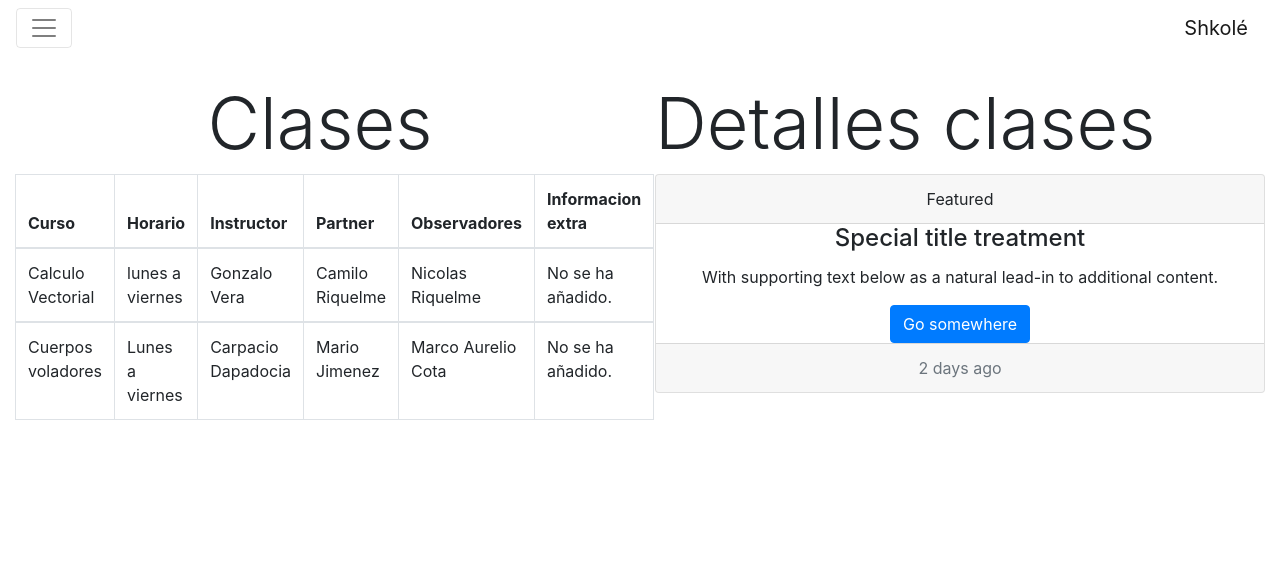
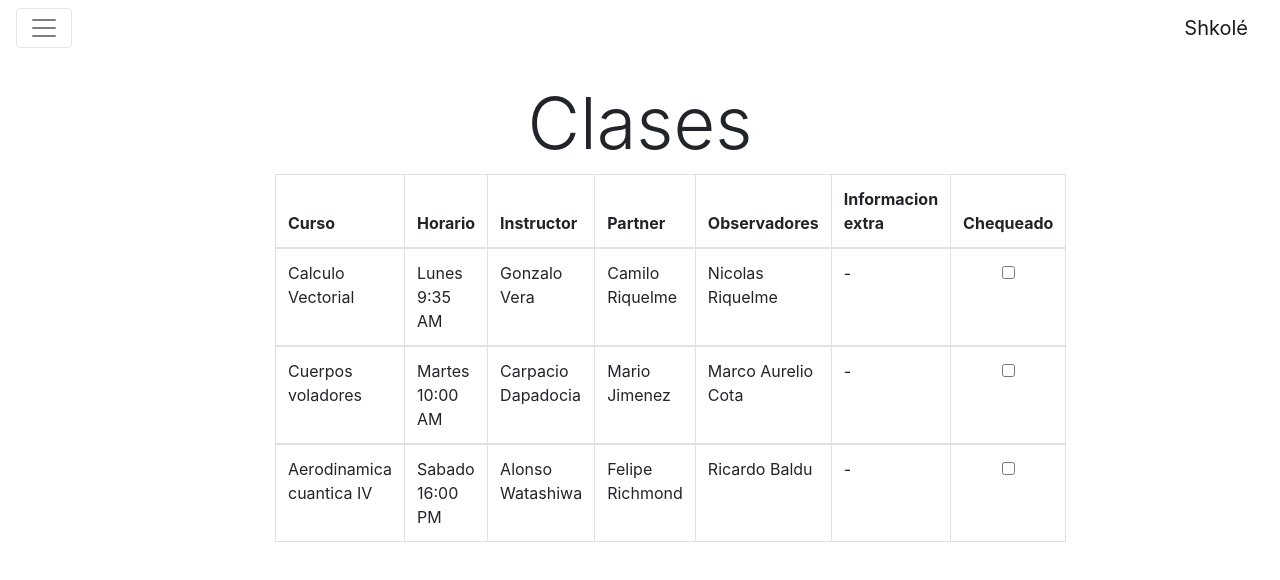
Before and after one commit to wainola/WebGonzalo, an Angular app: page / in a window 1280 px wide. Shown: the top 580 px of the page. Built offline with nearby package versions, Linux system fonts and the light colour scheme.

Commit message:
Añadida las pruebas de las clases

```diff
--- a/src/app/app.component.html
+++ b/src/app/app.component.html
@@ -1,16 +1,17 @@
 <app-header-site></app-header-site>
 
-<div class="container-fluid">
-  <div class="row">
-    <div class="col-lg-6">
+<div class="container">
+  <div class="row justify-content-center">
+    <div class="col-lg-8 col-md-8 col-xs-8">
       <br>
       <h1 class="display-3 text-center">Clases</h1>
       <app-clases></app-clases>
     </div>
-    <div class="col-lg-6">
-      <br>
-      <h1 class="display-3">Detalles clases</h1>
-      <div class="card text-center">
+  </div>
+</div>
+
+<!-- elemento Card Bootstrap 4 -->
+<!--<div class="card text-center" hidden="true">
   <div class="card-header">
     Featured
   </div>
@@ -22,7 +23,4 @@
   <div class="card-footer text-muted">
     2 days ago
   </div>
-      </div>
-    </div>
-  </div>
-</div>
+</div>-->
--- a/src/app/app.module.ts
+++ b/src/app/app.module.ts
@@ -15,7 +15,7 @@ import { ListaAsignaturasComponent } from './clases/asignaturas/lista-asignatura
     HeaderSiteComponent,
     ClasesComponent,
     AsignaturasComponent,
-    ListaAsignaturasComponent
+    ListaAsignaturasComponent,
   ],
   imports: [
     BrowserModule,
--- a/src/app/clases/asignaturas/lista-asignaturas/asignaturas.ts
+++ b/src/app/clases/asignaturas/lista-asignaturas/asignaturas.ts
@@ -1,3 +1,4 @@
+import { Input } from '@angular/core';
 // implementacion de interfaz de asignaturas para determinar atributos.
 interface Asignaturas{
   curso: string;
@@ -6,7 +7,9 @@ interface Asignaturas{
   partner: string;
   observadores: string;
   infoExtra?: string;
+  chequeado: boolean;
   impresionInfo();
+  chequeoBox(ar1:boolean);
 }
 
 export class Asignatura implements Asignaturas{
@@ -16,14 +19,17 @@ export class Asignatura implements Asignaturas{
   partner: string;
   observadores: string;
   infoExtra?: string;
-  constructor(curso, horario, instructor, partner, observadores, infoExtra?){
+  chequeado: boolean;
+  @Input() check: boolean = false;
+  constructor(curso, horario, instructor, partner, observadores, infoExtra?, chequeado:boolean = false){
     if(infoExtra === undefined){
       this.curso = curso;
       this.horario = horario;
       this.instructor = instructor;
       this.partner = partner;
       this.observadores = observadores;
-      this.infoExtra = "No se ha añadido.";
+      this.infoExtra = "-";
+      this.chequeado = chequeado;
     } else {
       this.curso = curso;
       this.horario = horario;
@@ -31,8 +37,10 @@ export class Asignatura implements Asignaturas{
       this.partner = partner;
       this.observadores = observadores;
       this.infoExtra = infoExtra;
+      this.chequeado = chequeado;
     }
   }
+
   impresionInfo(){
     console.log(`
     Curso: ${this.curso}.
@@ -40,6 +48,10 @@ export class Asignatura implements Asignaturas{
     Instructor: ${this.instructor}.
     Observadores: ${this.observadores}.
     Informacion Extra: ${this.infoExtra}
-    `)
+    `);
+  }
+
+  chequeoBox(ar1:boolean){
+    this.chequeado = ar1;
   }
 }
--- a/src/app/clases/asignaturas/lista-asignaturas/lista-asignaturas.component.html
+++ b/src/app/clases/asignaturas/lista-asignaturas/lista-asignaturas.component.html
@@ -7,6 +7,7 @@
       <th>Partner</th>
       <th>Observadores</th>
       <th>Informacion extra</th>
+      <th>Chequeado</th>
     </tr>
   </thead>
   <tbody *ngFor="let clases of cursos">
@@ -16,5 +17,8 @@
       <td>{{clases.partner}}</td>
       <td>{{clases.observadores}}</td>
       <td>{{clases.infoExtra}}</td>
+      <td class="text-center">
+        <input type="checkbox">
+      </td>
   </tbody>
 </table>
--- a/src/app/clases/asignaturas/lista-asignaturas/lista-asignaturas.component.ts
+++ b/src/app/clases/asignaturas/lista-asignaturas/lista-asignaturas.component.ts
@@ -1,4 +1,4 @@
-import { Component  } from '@angular/core';
+import { Component } from '@angular/core';
 import { Asignatura } from './asignaturas';
 
 @Component({
@@ -8,10 +8,12 @@ import { Asignatura } from './asignaturas';
 export class ListaAsignaturasComponent{
   // creamos la propiedad para que este presta para ser renderizada.
   cursos = CURSOS;
+  check = false;
 }
 
 // generamos las instancias de los cursos.
 const CURSOS: Asignatura[] = [
-  new Asignatura("Calculo Vectorial", "lunes a viernes", "Gonzalo Vera", "Camilo Riquelme", "Nicolas Riquelme"),
-  new Asignatura("Cuerpos voladores", "Lunes a viernes", "Carpacio Dapadocia", "Mario Jimenez", "Marco Aurelio Cota")
+  new Asignatura("Calculo Vectorial", "Lunes 9:35 AM", "Gonzalo Vera", "Camilo Riquelme", "Nicolas Riquelme"),
+  new Asignatura("Cuerpos voladores", "Martes 10:00 AM", "Carpacio Dapadocia", "Mario Jimenez", "Marco Aurelio Cota"),
+  new Asignatura("Aerodinamica cuantica IV", "Sabado 16:00 PM", "Alonso Watashiwa", "Felipe Richmond", "Ricardo Baldu")
 ]
--- a/src/app/clases/clases.component.ts
+++ b/src/app/clases/clases.component.ts
@@ -1,15 +1,9 @@
-import { Component, OnInit } from '@angular/core';
+import { Component, Directive, ElementRef, Input } from '@angular/core';
 
 @Component({
   selector: 'app-clases',
   templateUrl: './clases.component.html',
   styles: []
 })
-export class ClasesComponent implements OnInit {
-
-  constructor() { }
-
-  ngOnInit() {
-  }
-
+export class ClasesComponent {
 }
```
Also changed, not shown: src/app/clases/clases.component.html (line endings or trailing spaces). Lines whose indentation alone changed are shown as unchanged.
